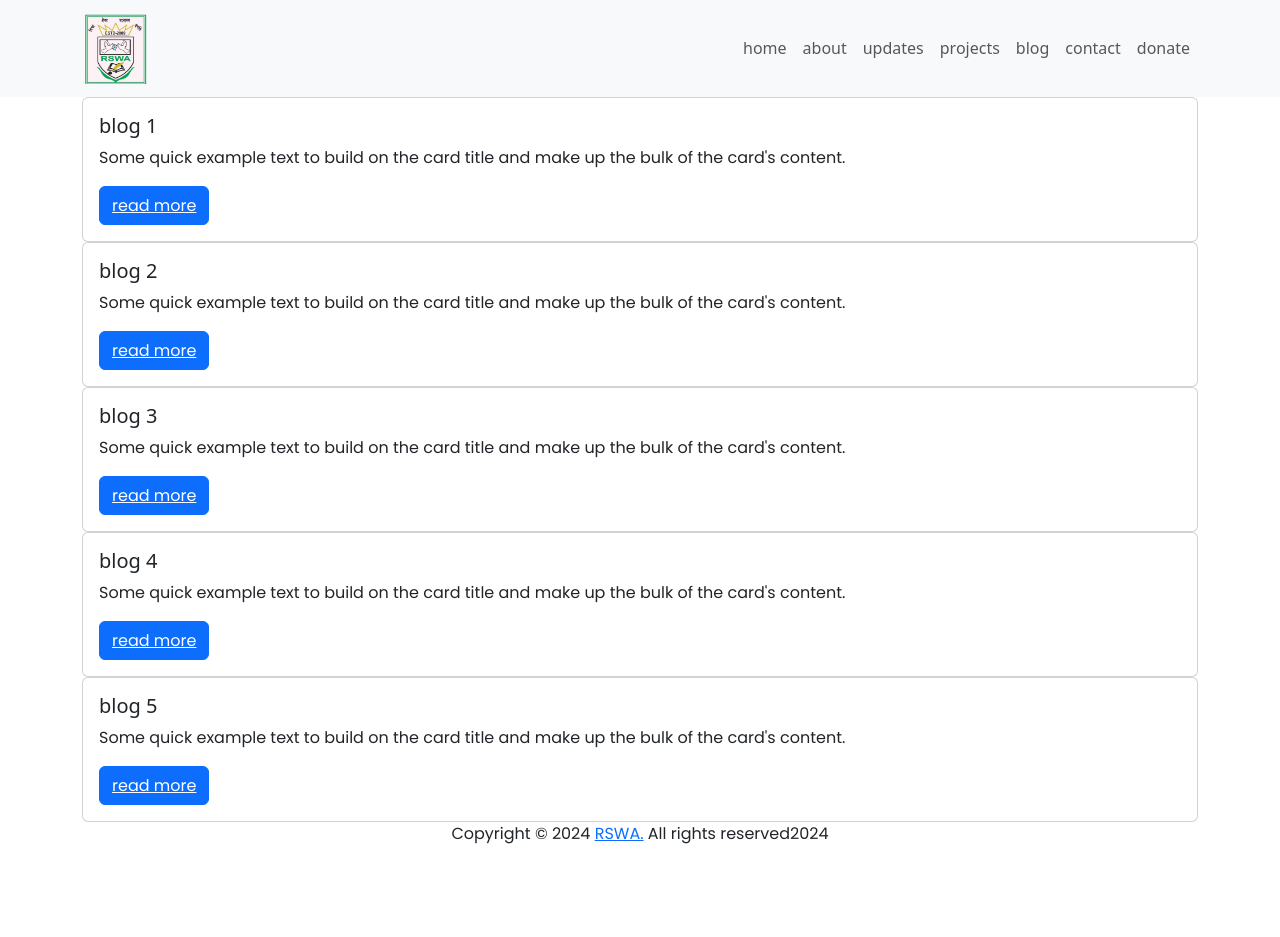
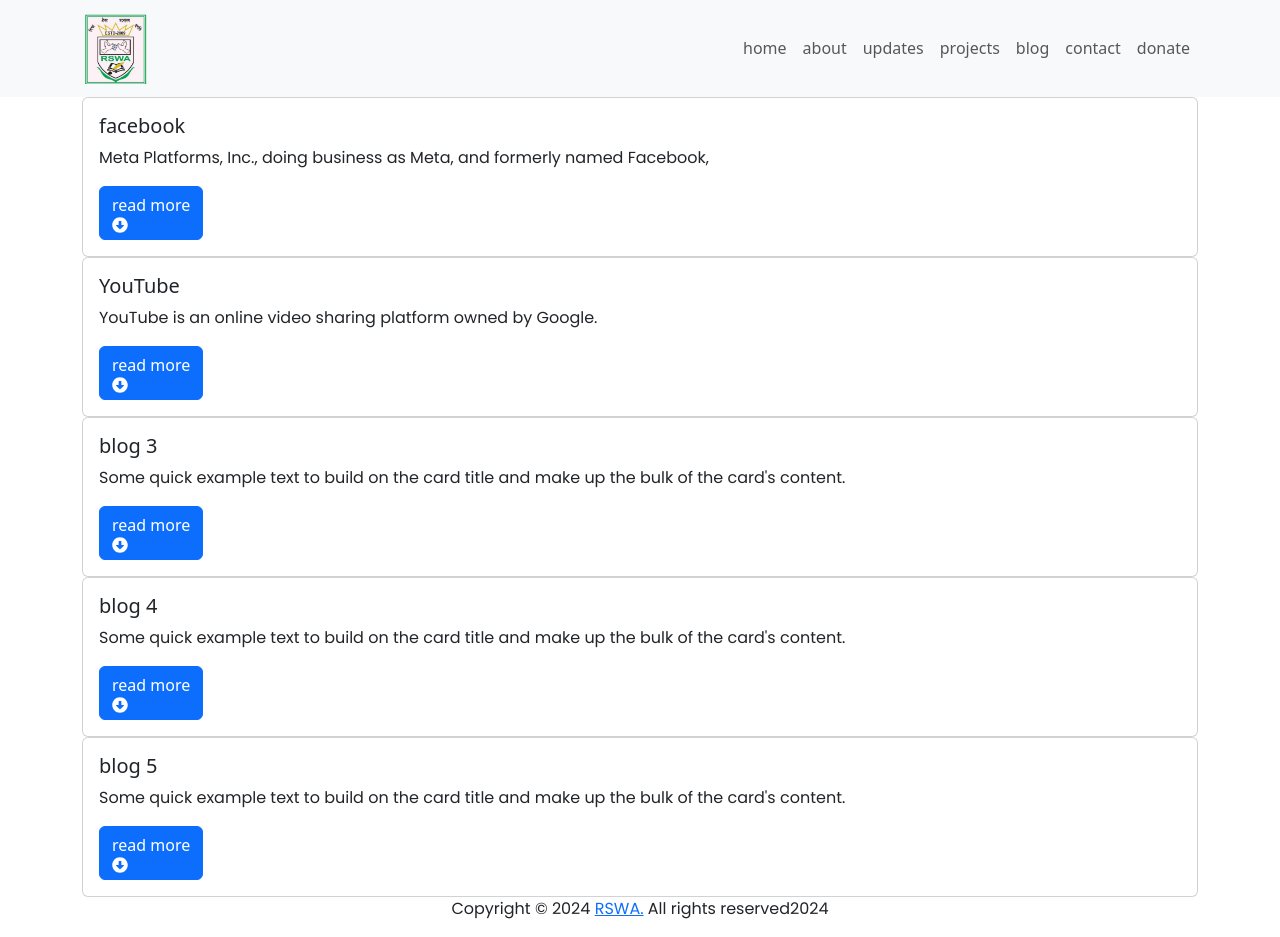
Before and after one commit to ashiful2002/rswa, a React (Vite) app: page /Blog in a window 1280 px wide. Before the commit the page ends 862 px from the top, so only its background shows below. Built offline with nearby package versions, Linux system fonts and the light colour scheme.

Commit message:
added map collapsable blog, but faced problem

```diff
--- a/src/Components/BsCard.jsx
+++ b/src/Components/BsCard.jsx
@@ -1,27 +1,46 @@
 import Button from "react-bootstrap/Button";
 import Card from "react-bootstrap/Card";
-import { Link } from "react-router-dom";
 import { CardGroup } from "react-bootstrap";
+import Collapse from "react-bootstrap/Collapse";
 
 import { cardtext } from "../constants";
+import { useState } from "react";
+import { FaArrowAltCircleDown } from "react-icons/fa";
+import { FaArrowAltCircleUp } from "react-icons/fa";
 
 function BsCard() {
+  const [open, setOpen] = useState(false);
+
+  const handleBlogClick = () => {
+    setOpen(!open);
+  };
+
   return (
     <div className="container">
       {cardtext.map((item) => (
-        <div className="">
+        <div className="" key={item.id}>
           <CardGroup>
-            <Card className="" key={item.id}>
+            <Card className="">
               <Card.Body>
                 <Card.Title className="capitalize">{item.title}</Card.Title>
                 <Card.Text>
                   <p>{item.desc}</p>
                 </Card.Text>
-                <Button variant="primary">
-                  <Link className="text-white " to={item.title}>
-                    {item.btnText}
-                  </Link>
+                <Button
+                  variant="primary"
+                  onClick={handleBlogClick}
+                  aria-controls={item.id}
+                  aria-expanded={open}
+                >
+                  <span className="flex items-center gap-2">
+                    {" "}
+                    {item.btnText}{" "}
+                    {open ? <FaArrowAltCircleUp /> : <FaArrowAltCircleDown />}
+                  </span>
                 </Button>
+                <Collapse in={open}>
+                  <div id={item.id}>{item.fullDesc}</div>
+                </Collapse>
               </Card.Body>
             </Card>
           </CardGroup>
--- a/src/constants/index.js
+++ b/src/constants/index.js
@@ -1,5 +1,3 @@
-
-
 export const navigation = [
   {
     id: "1",
@@ -32,46 +30,48 @@
     url: "/contact",
   },
   {
-    id: "6",
+    id: "7",
     title: "donate",
     url: "/donate",
   },
 ];
 
-export  const cardtext = [
+export const cardtext = [
   {
     id: "1",
-    title: "blog 1",
-    desc: "Some quick example text to build on the card title and make up the bulk of the card's content.",
+    title: "facebook",
+    desc: "Meta Platforms, Inc., doing business as Meta, and formerly named Facebook,",
+    fullDesc:"Meta Platforms, Inc., doing business as Meta, and formerly named Facebook, Inc., and TheFacebook, Inc., is an American multinational technology conglomerate based in Menlo Park, California. The company owns and operates Facebook, Instagram, Threads, and WhatsApp, among other products and services. Meta ranks among the largest American information technology companies, alongside other Big Five corporations Alphabet (Google), Amazon, Apple, and Microsoft. The company was ranked #31 on the Forbes Global 2000 ranking in 2023. In 2022, Meta was the company with the third-highest expenditure on research and development worldwide, with R&D expenditure amounting to US$35.3 billion. ",
     btnText: "read more",
-    btnLink:""
+    btnLink: "",
   },
   {
     id: "2",
-    title: "blog 2",
-    desc: "Some quick example text to build on the card title and make up the bulk of the card's content.",
+    title: "YouTube",
+    desc: "YouTube is an online video sharing platform owned by Google.",
+    fullDesc :"YouTube is an online video sharing platform owned by Google. YouTube was founded on February 14, 2005, by Steve Chen, Chad Hurley, and Jawed Karim, three former employees of PayPal. Headquartered in San Bruno, California, United States, it is the second-most visited website in the world, after Google Search. In January 2024, YouTube had more than 2.7 billion monthly active users, who collectively watched more than one billion hours of videos every day. As of May 2019, videos were being uploaded to the platform at a rate of more than 500 hours of content per minute, and as of 2021, there were approximately 14 billion videos in total.",
     btnText: "read more",
-    btnLink:""
+    btnLink: "",
   },
   {
     id: "3",
     title: "blog 3",
     desc: "Some quick example text to build on the card title and make up the bulk of the card's content.",
     btnText: "read more",
-    btnLink:"/fgd"
+    btnLink: "/fgd",
   },
   {
     id: "4",
     title: "blog 4",
     desc: "Some quick example text to build on the card title and make up the bulk of the card's content.",
     btnText: "read more",
-    btnLink:"/"
+    btnLink: "/",
   },
   {
     id: "5",
     title: "blog 5",
     desc: "Some quick example text to build on the card title and make up the bulk of the card's content.",
     btnText: "read more",
-    btnLink:"/"
+    btnLink: "/",
   },
 ];
```
